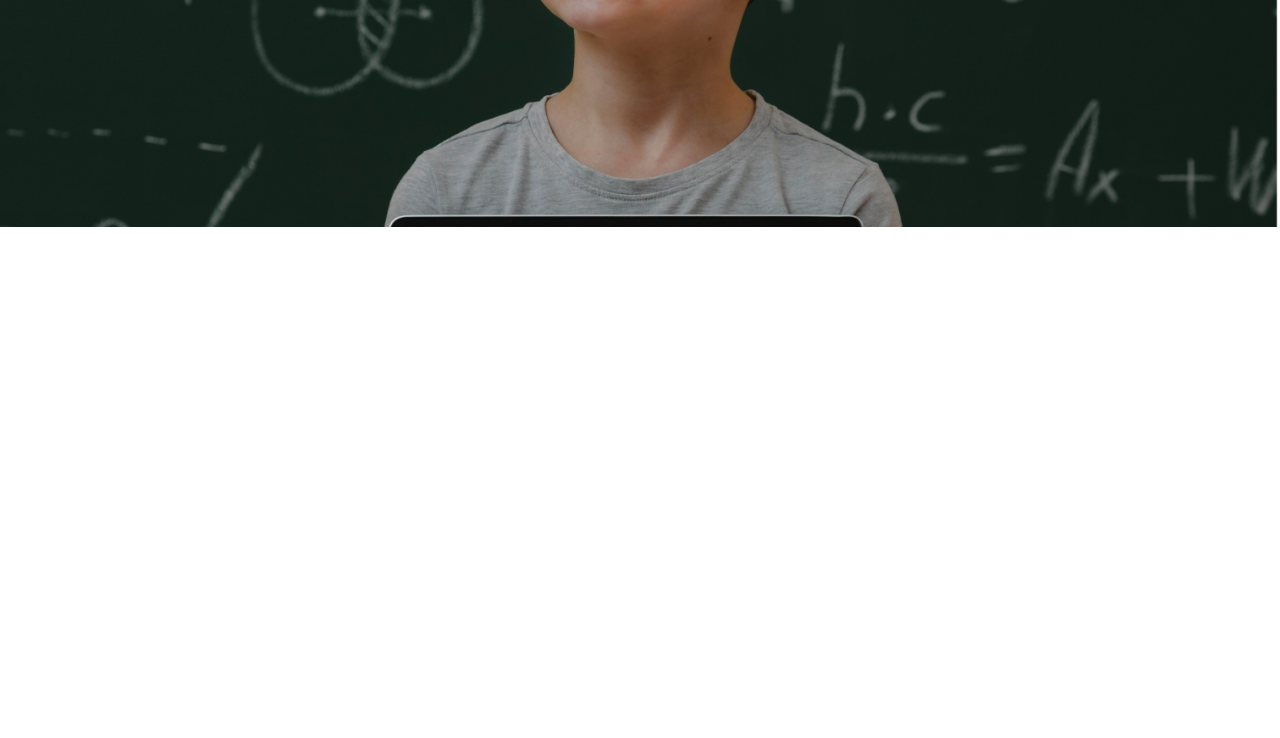
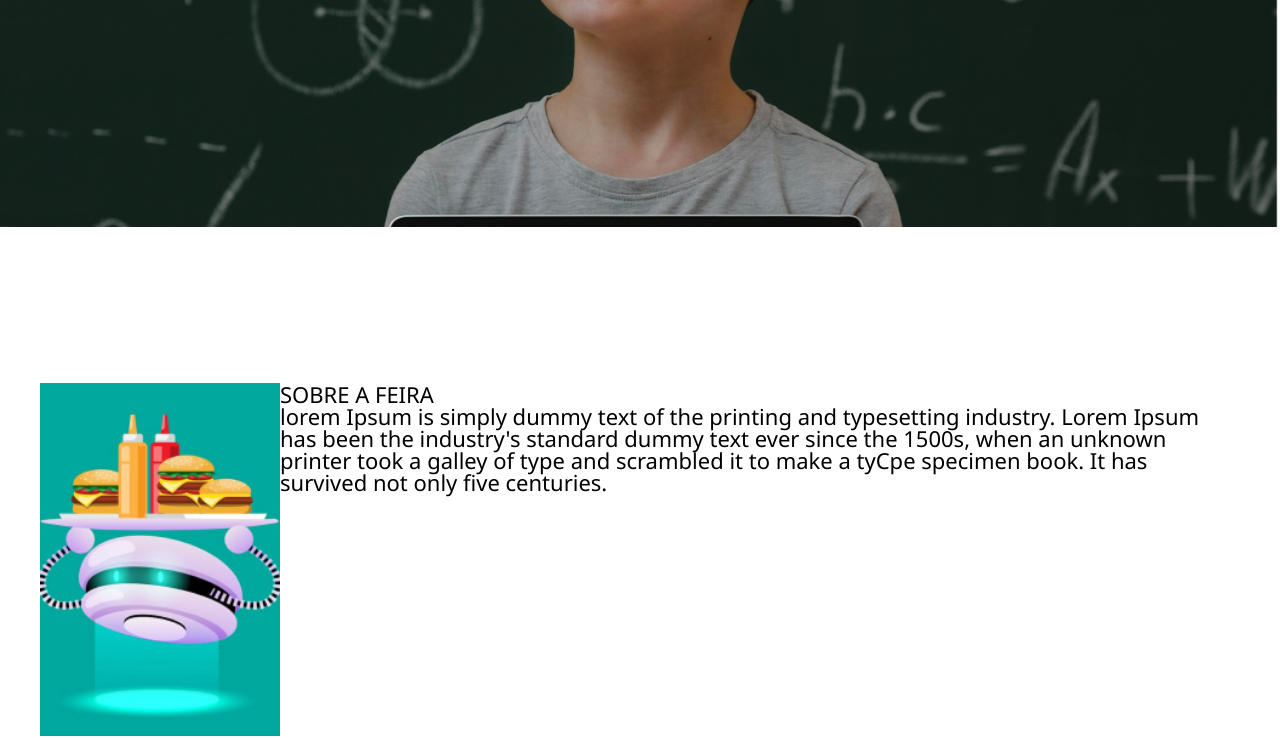
Before and after one commit to ReiSalan94/fatech-website-3, a plain HTML site: page index.html in a window 1280 px wide. Shown: the part 447-1185 px from the top of the page. Before the commit the page ends 852 px from the top, so only its background shows below. Drawn offline with Linux system fonts and the light colour scheme.

Commit message:
Add files via upload

```diff
--- a/index.html
+++ b/index.html
@@ -48,9 +48,20 @@
         </div>
     </div>
     <div class="sobre">
-        <div class="img">
-            <img src="" alt="" srcset="">
-        </div>
+        <section>
+            <div class="img">
+                <img src="img/sobre.png" alt="" srcset="">
+            </div>
+            <h2 class="titulo">
+                SOBRE A FEIRA
+            </h2>
+            <p class="sobre">
+
+                lorem Ipsum is simply dummy text of the printing and typesetting industry. Lorem Ipsum has been the
+                industry's standard dummy text ever since the 1500s, when an unknown printer took a galley of type and
+                scrambled it to make a tyCpe specimen book. It has survived not only five centuries.
+            </p>
+        </section>
     </div>
 
 </body>
--- a/style.css
+++ b/style.css
@@ -73,3 +73,15 @@ header nav{
     font-size: 100px;
     font-weight: 900;
 }
+.sobre .img,.sobre .titulo, .sobre p{
+    float: left;
+}
+.sobre p{
+    width: 80%;
+}
+.sobre .img{
+    width: 20%;
+}
+.sobre .img img{
+    width: 100%;
+}
```
